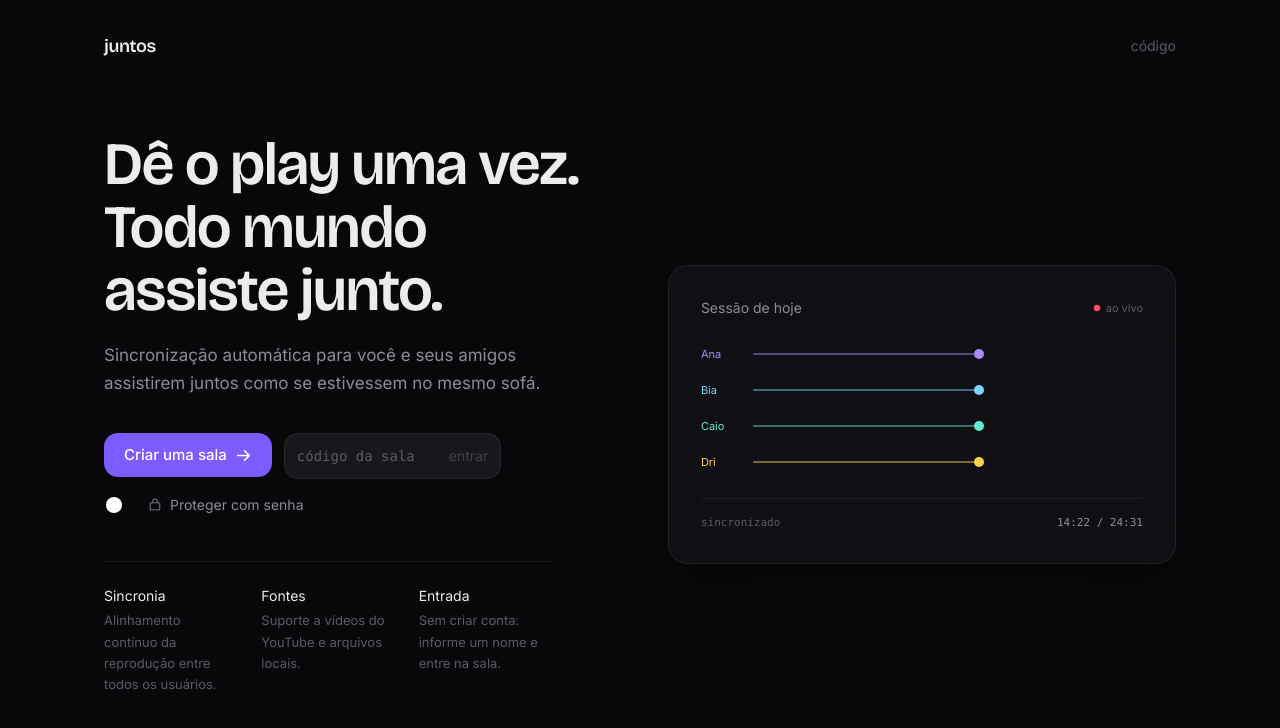
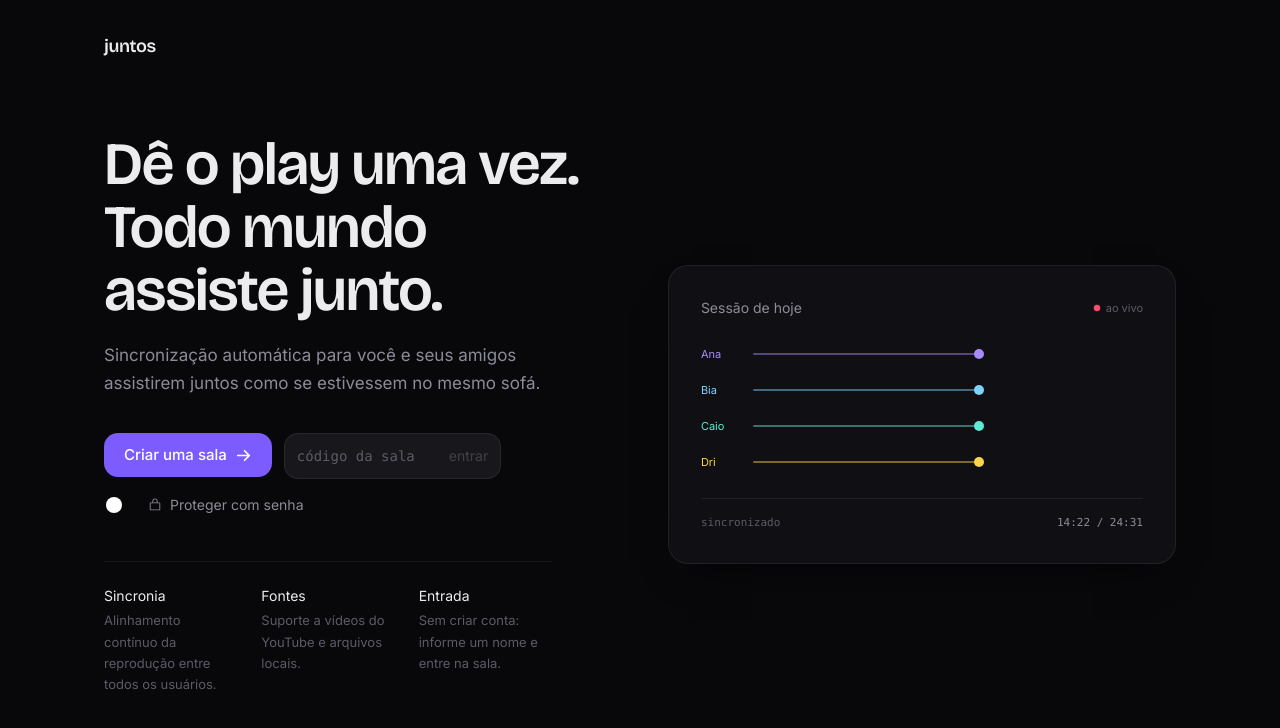
Before and after one commit to selfmistrust/juntos-watchparty, a Next.js app in the folder web/: page / in a window 1280 px wide. Shown: the top 728 px of the page. Built offline with nearby package versions, Linux system fonts and the light colour scheme.

Commit message:
docs: atualizar README e ajustar pagina inicial

```diff
--- a/web/pages/index.tsx
+++ b/web/pages/index.tsx
@@ -37,12 +37,6 @@ export default function Home() {
     <main className="mx-auto flex min-h-screen w-full max-w-6xl flex-col px-6 py-8 sm:px-10">
       <header className="flex items-center justify-between">
         <span className="font-display text-lg tracking-tight">juntos</span>
-        <a
-          href="https://github.com"
-          className="text-sm text-ink-faint transition-colors duration-150 hover:text-ink"
-        >
-          código
-        </a>
       </header>
 
       <div className="grid flex-1 items-center gap-14 py-16 lg:grid-cols-[minmax(0,1fr)_minmax(0,1.05fr)] lg:gap-20">
```
Also changed, not shown: 1 other file (tests, documents, lock files or other folders).
